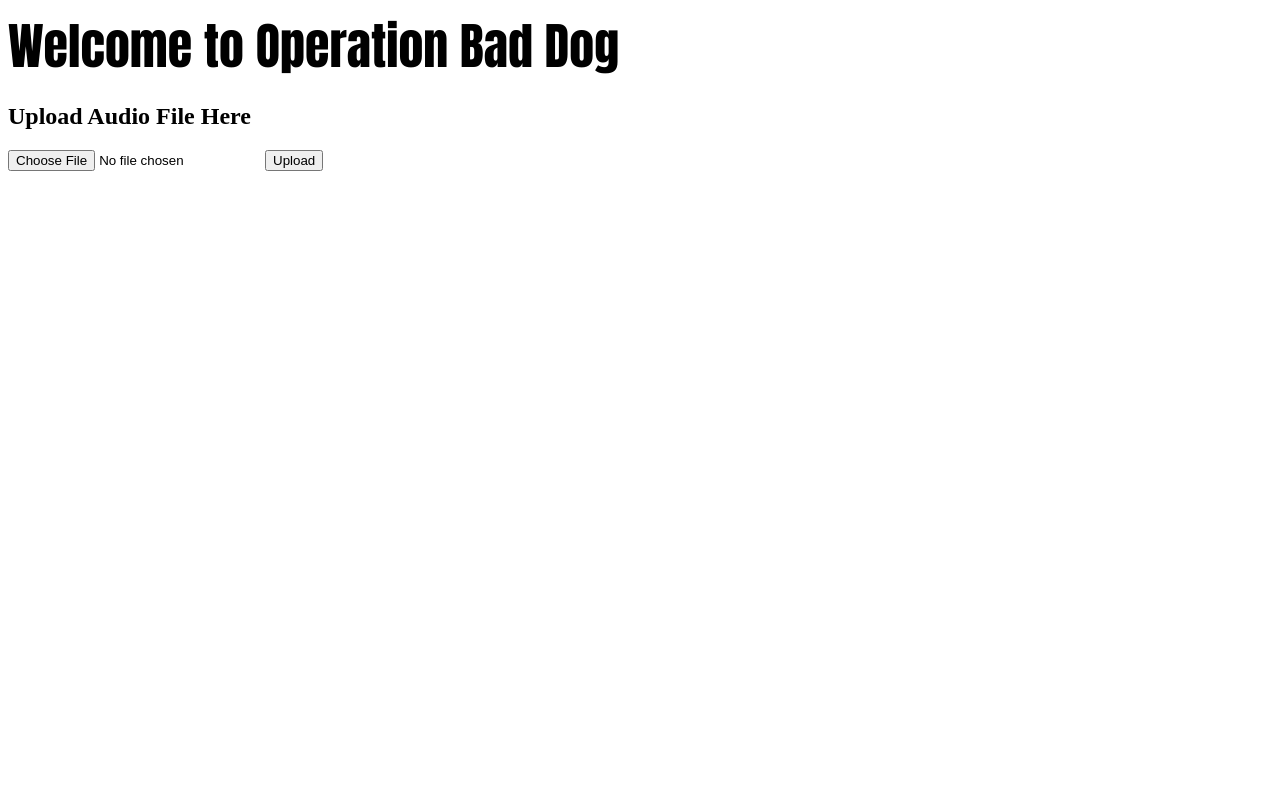
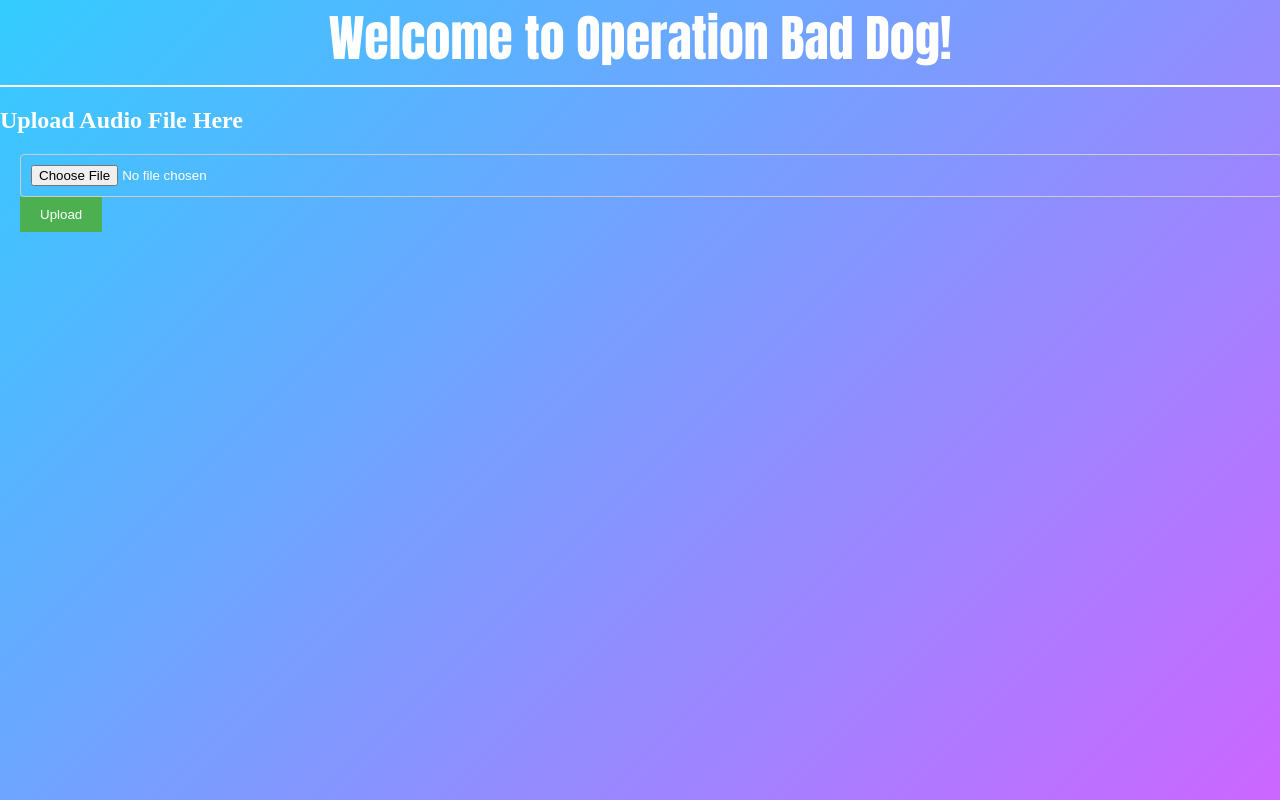
Before and after one commit to aquinnallen/bad-dog, a plain HTML site: page frontend/index.html in a window 1280 px wide. Drawn offline with Linux system fonts and the light colour scheme.

Commit message:
frontend directory

```diff
--- a/frontend/index.html
+++ b/frontend/index.html
@@ -6,7 +6,7 @@
     <title>Upload Audio Page</title>
     <link rel="stylesheet" href="styles.css">
 </head>
-<header>Welcome to Operation Bad Dog</header>
+<header>Welcome to Operation Bad Dog!</header>
 <body>
 
 <h2>Upload Audio File Here</h2>
@@ -15,5 +15,7 @@
     <button type="button" onclick="uploadFile()">Upload</button>
 </form>
 
+    <div id="uploadStatus"></div>
+
 </body>
 </html>
--- a/frontend/styles.css
+++ b/frontend/styles.css
@@ -1,6 +1,40 @@
 header{
     font-family:Impact, Haettenschweiler, 'Arial Narrow Bold', sans-serif;
     font-size: 50px;
+    text-align: center;
+    border-bottom: 2px solid;
+    padding-bottom: 10px;
+    margin-bottom: 20px;
 
 
 }
+
+body{
+    background: linear-gradient(135deg, #33ccff, #cc66ff);
+    height: 100vh;
+    margin: 0;
+    color: #fff; /* white text color on colorful background */
+}
+
+form {
+    margin: 20px;
+}
+
+
+button {
+    padding: 10px 20px;
+    background-color: #4CAF50;
+    color: white;
+    border: none;
+    cursor: pointer;
+}
+
+
+input[type="file"] {
+    padding: 10px;
+    margin-top: 10px;
+    border: 1px solid #ccc;
+    border-radius: 4px;
+    display: block;
+    width: 100%;
+}
```
Also changed, not shown: frontend/script.js (+49 -0 lines).
